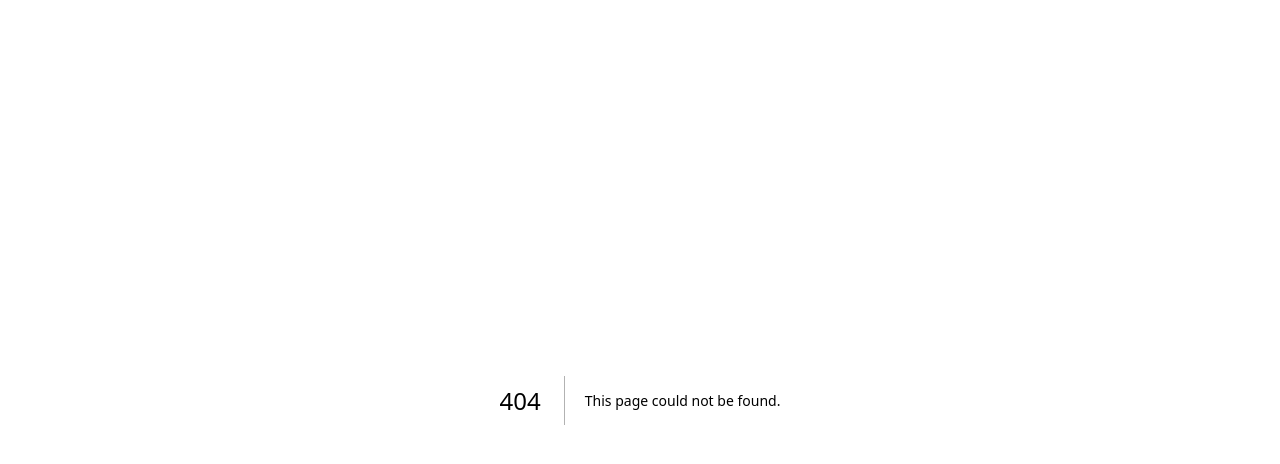
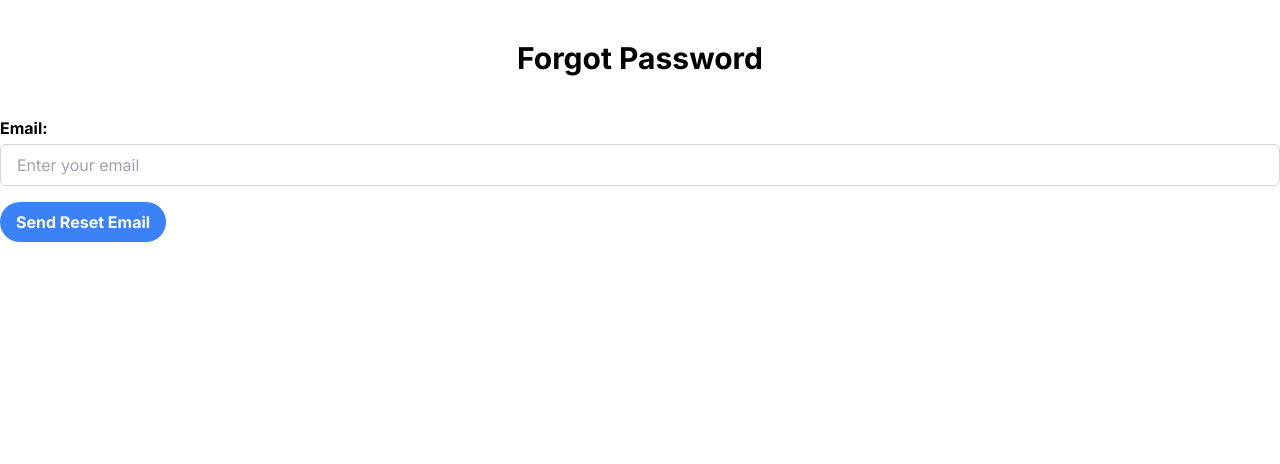
Before and after one commit to Harisali78/next-express, a Next.js app in the folder frontend/: page /auth/ForgotPassword in a window 1280 px wide. Before the commit this address had no page. Shown: the top 464 px of the page. Built offline with nearby package versions, Linux system fonts and the light colour scheme.

Commit message:
complete forgot and reset password

```diff
--- a/frontend/app/ForgotPassword/page.tsx
+++ b/frontend/app/auth/ForgotPassword/page.tsx
@@ -6,8 +6,8 @@ const ForgotPasswordPage = () => {
   const [email, setEmail] = useState("");
   const [message, setMessage] = useState("");
 
-  const handleForgotPassword = async (e) => {
-    e.preventDefault();
+  const handleForgotPassword = async () => {
+    // e.preventDefault();
     try {
       const response = await axios.post(
         "http://localhost:5000/api/v1/forgot-password",
@@ -20,7 +20,7 @@ const ForgotPasswordPage = () => {
   };
   return (
     <div>
-      <form className="max-w-md mx-auto mt-8" onSubmit={handleForgotPassword}>
+      {/* <form className="max-w-md mx-auto mt-8" onSubmit={handleForgotPassword}> */}
         <h1 className="text-3xl font-bold text-center mb-10 mt-10">
           Forgot Password
         </h1>
@@ -35,12 +35,12 @@ const ForgotPasswordPage = () => {
           onChange={(e) => setEmail(e.target.value)}
         />
         <button
-          type="submit"
+          onClick={handleForgotPassword}
           className="bg-blue-500 hover:bg-blue-600 text-white font-bold py-2 px-4 rounded-full mt-4"
         >
           Send Reset Email
         </button>
-      </form>
+      {/* </form> */}
       <p>{message}</p>
     </div>
   );
--- a/frontend/app/reset-password/[token]/page.tsx
+++ b/frontend/app/auth/reset-password/[token]/page.tsx
@@ -11,7 +11,7 @@ const ResetPasswordPage = () => {
   const [password, setPassword] = useState("");
   const [message, setMessage] = useState("");
 
-  const handleResetPassword = async (e:any) => {
+  const handleResetPassword = async (e) => {
     e.preventDefault();
     try {
       const response = await axios.post(
@@ -42,7 +42,7 @@ const ResetPasswordPage = () => {
           className='  className="w-full border border-gray-300 rounded-md px-4 py-2 focus:outline-none focus:ring focus:border-blue-300"'
         />
         <button
-        //  onSubmit={handleResetPassword}
+         onSubmit={handleResetPassword}
           className="bg-blue-500 hover:bg-blue-600 text-white font-bold py-2 px-4 rounded-full mt-4"
         >
           Reset Password
--- a/frontend/app/page.tsx
+++ b/frontend/app/page.tsx
@@ -92,7 +92,7 @@ export default function Login() {
           Sign Up
         </button>
         <p className="mt-5 font-semibold">Forgot Password?
-        <Link href="/ForgotPassword">
+        <Link href="/auth/ForgotPassword">
             Click Here!
         </Link>
         </p>
```
